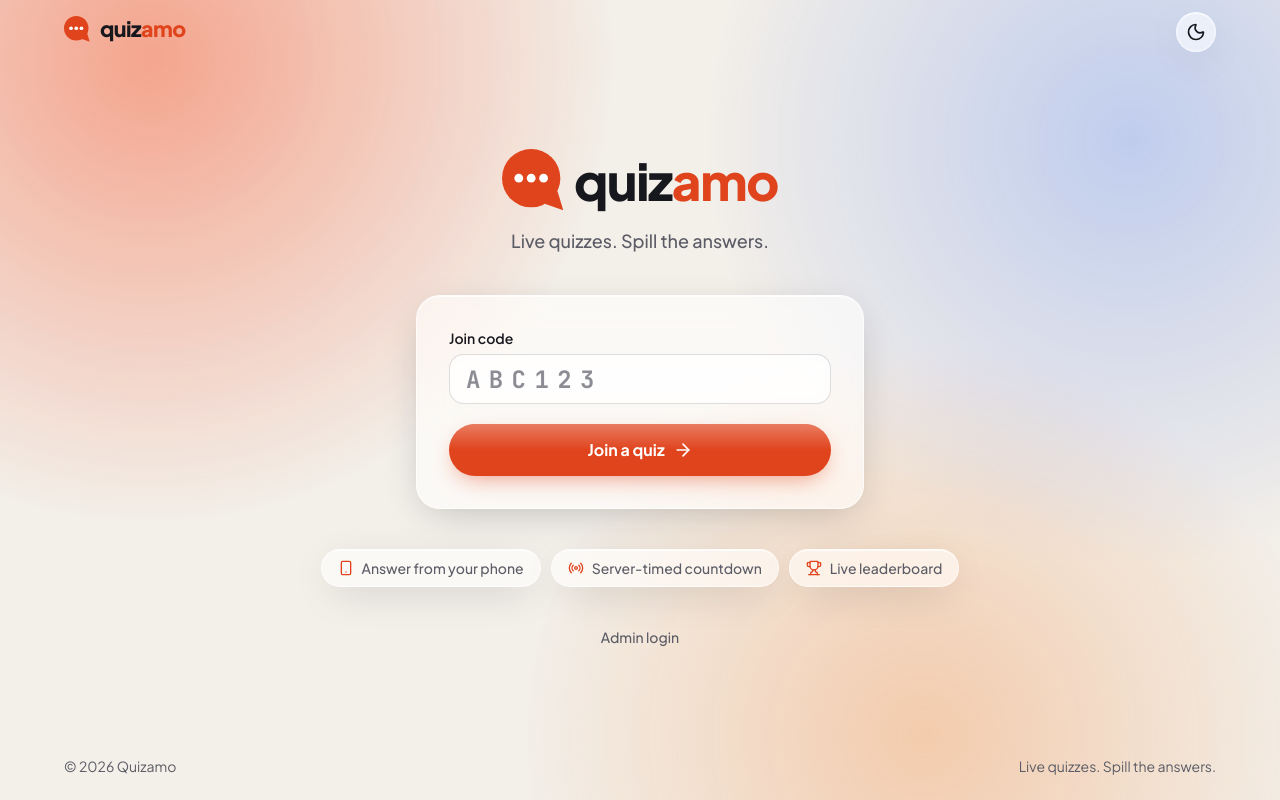
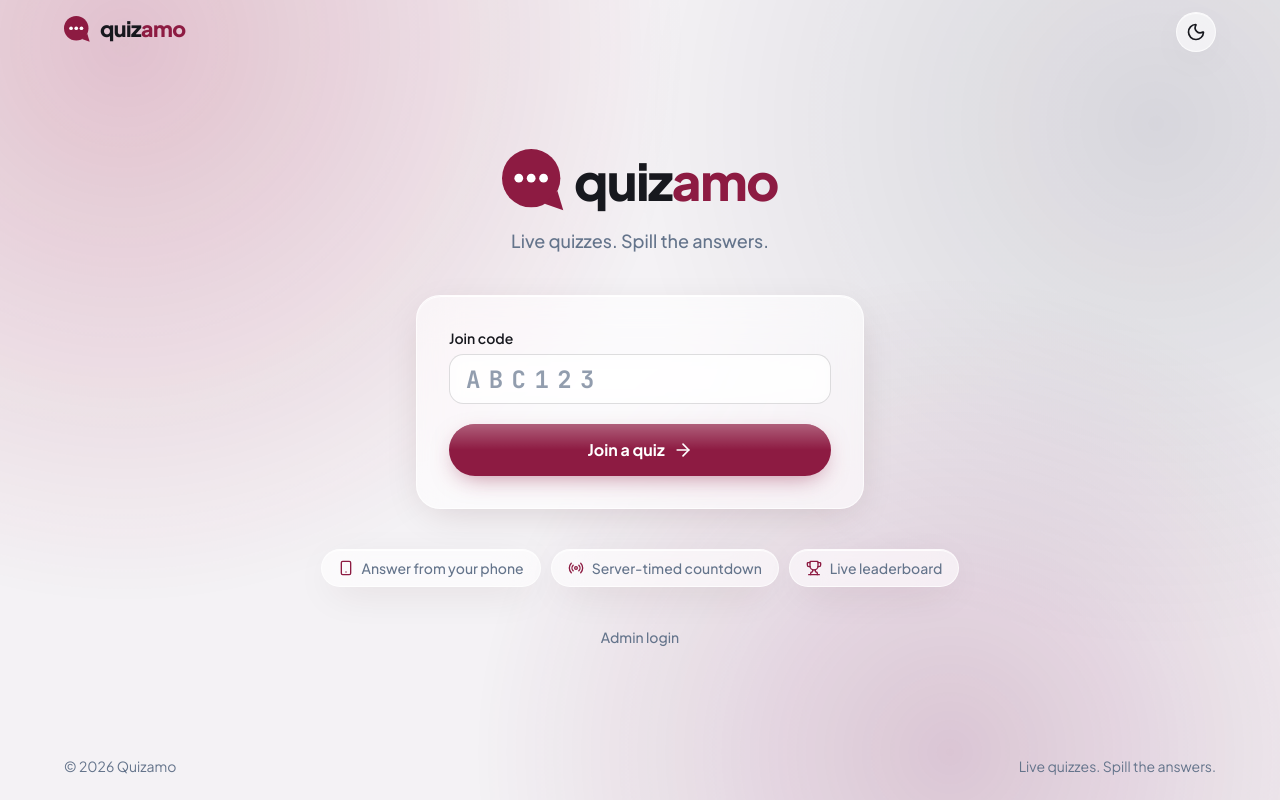
Before and after one commit to Kendaichi/quizamo, a Next.js app: page / in a window 1280 px wide. Built offline with nearby package versions, Linux system fonts and the light colour scheme.

Commit message:
feat: update color scheme and design tokens for dark mode support

```diff
--- a/src/app/globals.css
+++ b/src/app/globals.css
@@ -1,4 +1,8 @@
 @import "tailwindcss";
+
+/* Make the `dark:` variant follow our .dark class (set by ThemeProvider),
+   not the OS media query. */
+@custom-variant dark (&:where(.dark, .dark *));
 
 /* ------------------------------------------------------------------ *
  * Quizamo — Glassmorphism design system
@@ -7,58 +11,61 @@
  * ------------------------------------------------------------------ */
 
 :root {
-  /* Brand */
-  --primary: #e0441d;
-  --primary-600: #c53a17;
+  /* Brand — berry + plum */
+  --primary: #8d1b42;
+  --primary-600: #6b1d4f;
   --on-primary: #ffffff;
 
   /* Semantic */
   --success: #07ca6b;
   --warning: #e89558;
   --danger: #ea2143;
-  --info: #1856ff;
+  --info: #5a6fa8;
 
   /* Neutrals (light) */
-  --background: #f3efe9;
+  --background: #f4f2f5;
   --foreground: #17181e;
-  --muted: #5b5c66;
+  --muted: #64748b;
   --surface: #ffffff;
 
   /* Glass material (light) */
   --glass-bg: color-mix(in srgb, var(--surface) 62%, transparent);
   --glass-border: color-mix(in srgb, #ffffff 70%, transparent);
   --glass-highlight: color-mix(in srgb, #ffffff 85%, transparent);
-  --glass-shadow: 0 10px 40px -12px rgba(23, 24, 30, 0.28);
+  --glass-shadow: 0 10px 40px -12px rgba(58, 8, 19, 0.18);
 
   /* Field (inputs) glass */
   --field-bg: color-mix(in srgb, var(--surface) 55%, transparent);
   --field-border: color-mix(in srgb, var(--foreground) 14%, transparent);
 
-  /* Ambient orbs behind the glass */
-  --orb-1: rgba(224, 68, 29, 0.42);
-  --orb-2: rgba(24, 86, 255, 0.22);
-  --orb-3: rgba(232, 149, 88, 0.38);
+  /* Ambient orbs behind the glass — burgundy / midnight / berry */
+  --orb-1: rgba(141, 27, 66, 0.22);
+  --orb-2: rgba(11, 19, 43, 0.12);
+  --orb-3: rgba(107, 29, 79, 0.2);
 
   --radius-glass: 1.5rem;
 }
 
 .dark {
-  --background: #141519;
+  --background: #08090d;
   --foreground: #ffffff;
-  --muted: #b9bac2;
-  --surface: #21222a;
+  --muted: #94a3b8;
+  --surface: #0c0d14;
 
-  --glass-bg: color-mix(in srgb, var(--surface) 55%, transparent);
-  --glass-border: color-mix(in srgb, #ffffff 16%, transparent);
-  --glass-highlight: color-mix(in srgb, #ffffff 22%, transparent);
-  --glass-shadow: 0 16px 48px -14px rgba(0, 0, 0, 0.6);
+  /* Glass panels: #0c0d14 at 70%, so deep burgundy + midnight bleed through. */
+  --glass-bg: color-mix(in srgb, var(--surface) 70%, transparent);
+  --glass-border: color-mix(in srgb, #ffffff 12%, transparent);
+  --glass-highlight: color-mix(in srgb, #ffffff 16%, transparent);
+  --glass-shadow: 0 16px 48px -14px rgba(0, 0, 0, 0.7);
 
-  --field-bg: color-mix(in srgb, #ffffff 6%, transparent);
-  --field-border: color-mix(in srgb, #ffffff 16%, transparent);
+  --field-bg: color-mix(in srgb, #ffffff 5%, transparent);
+  --field-border: color-mix(in srgb, #ffffff 14%, transparent);
 
-  --orb-1: rgba(224, 68, 29, 0.5);
-  --orb-2: rgba(24, 86, 255, 0.32);
-  --orb-3: rgba(232, 149, 88, 0.3);
+  /* Berry-wine glow (left) · indigo-navy (right) · plum accent (bottom).
+     Vivid but magenta-leaning so they pop as wine/berry, never orange. */
+  --orb-1: rgba(184, 34, 104, 0.82);
+  --orb-2: rgba(42, 60, 134, 0.8);
+  --orb-3: rgba(158, 42, 118, 0.48);
 }
 
 @theme inline {
@@ -103,10 +110,10 @@ body::before {
   inset: 0;
   z-index: -1;
   background:
-    radial-gradient(60vw 60vw at 12% 8%, var(--orb-1), transparent 60%),
-    radial-gradient(55vw 55vw at 88% 18%, var(--orb-2), transparent 60%),
-    radial-gradient(50vw 50vw at 72% 92%, var(--orb-3), transparent 62%);
-  filter: saturate(118%);
+    radial-gradient(66vw 66vw at 10% 6%, var(--orb-1), transparent 66%),
+    radial-gradient(62vw 62vw at 90% 16%, var(--orb-2), transparent 66%),
+    radial-gradient(56vw 56vw at 74% 94%, var(--orb-3), transparent 66%);
+  filter: saturate(122%);
   pointer-events: none;
 }
 
--- a/src/app/layout.tsx
+++ b/src/app/layout.tsx
@@ -23,8 +23,8 @@ export const metadata: Metadata = {
 
 export const viewport: Viewport = {
   themeColor: [
-    { media: "(prefers-color-scheme: light)", color: "#f3efe9" },
-    { media: "(prefers-color-scheme: dark)", color: "#141519" },
+    { media: "(prefers-color-scheme: light)", color: "#f4f2f5" },
+    { media: "(prefers-color-scheme: dark)", color: "#08090d" },
   ],
 };
 
--- a/src/components/common/AppLogo.tsx
+++ b/src/components/common/AppLogo.tsx
@@ -38,7 +38,7 @@ export function AppLogo({
           style={{ fontSize: size * 0.82 }}
         >
           <span className="text-foreground">quiz</span>
-          <span className="text-primary">amo</span>
+          <span className="text-primary dark:text-[#e57399]">amo</span>
         </span>
       )}
     </span>
--- a/src/components/glass/GlassButton.tsx
+++ b/src/components/glass/GlassButton.tsx
@@ -20,7 +20,7 @@ const sizes: Record<Size, string> = {
 const variants: Record<Variant, string> = {
   // Brand orange, with a glassy top sheen.
   primary:
-    "bg-primary text-on-primary shadow-[0_8px_24px_-8px_rgba(224,68,29,0.6)] " +
+    "bg-primary text-on-primary shadow-[0_8px_24px_-8px_rgba(141,27,66,0.55)] " +
     "hover:bg-primary-600 active:translate-y-px " +
     "before:absolute before:inset-x-0 before:top-0 before:h-1/2 before:rounded-t-full " +
     "before:bg-gradient-to-b before:from-white/30 before:to-transparent before:pointer-events-none",
--- a/src/lib/constants.ts
+++ b/src/lib/constants.ts
@@ -6,11 +6,12 @@ export const kindLabels: Record<Kind, string> = {
   posttest: "Post-test",
 };
 
-// Tonal chip classes per kind (mirrors web-quizmosa kindColors).
+// Tonal chip classes per kind. Light = berry/sapphire on faint fills;
+// dark = the reference's muted-burgundy + rose / sapphire + lavender-blue.
 export const kindChipClass: Record<Kind, string> = {
-  standard: "bg-primary/12 text-primary",
-  pretest: "bg-info/12 text-info",
-  posttest: "bg-success/15 text-success",
+  standard: "bg-[#8d1b42]/12 text-[#8d1b42] dark:bg-[#4a1222]/50 dark:text-[#e57399]",
+  pretest: "bg-[#1a2a4a]/10 text-[#3c5288] dark:bg-[#1a2a4a]/55 dark:text-[#a1b5e8]",
+  posttest: "bg-success/15 text-[#0b7a4f] dark:text-success",
 };
 
 export const kindOptions = (Object.keys(kindLabels) as Kind[]).map((value) => ({
@@ -26,9 +27,9 @@ export const statusLabels: Record<SessionStatus, string> = {
 };
 
 export const statusChipClass: Record<SessionStatus, string> = {
-  lobby: "bg-info/12 text-info",
-  question: "bg-primary/12 text-primary",
-  reveal: "bg-warning/18 text-warning",
+  lobby: "bg-[#1a2a4a]/10 text-[#3c5288] dark:bg-[#1a2a4a]/55 dark:text-[#a1b5e8]",
+  question: "bg-[#8d1b42]/12 text-[#8d1b42] dark:bg-[#4a1222]/55 dark:text-[#e57399]",
+  reveal: "bg-warning/18 text-[#9a5a1f] dark:text-warning",
   finished: "bg-foreground/8 text-muted",
 };
 
```
